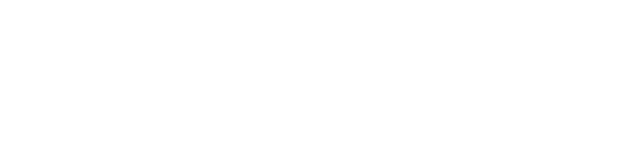
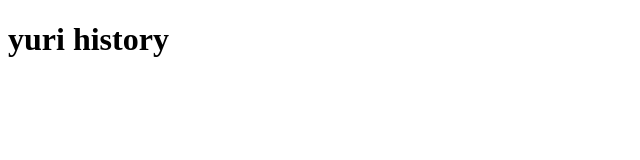
Before and after one commit to noselfienoselfie/noselfienoselfie.github.io, a plain HTML site: page index.html in a window 1280 px wide. Shown: the whole page, without its empty margins (0-640 px from the left). Drawn offline with Linux system fonts and the light colour scheme.

Commit message:
h1추가

```diff
--- a/index.html
+++ b/index.html
@@ -7,6 +7,6 @@
     <title>유리짱</title>
 </head>
 <body>
-
+   <h1>yuri history</h1>
 </body>
 </html>
```
